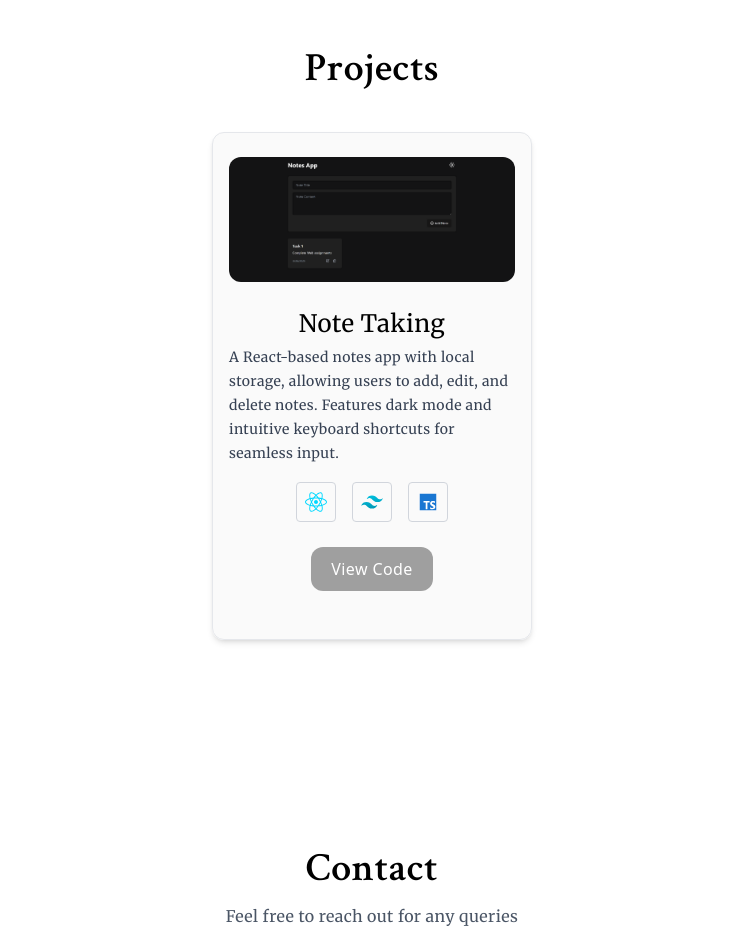
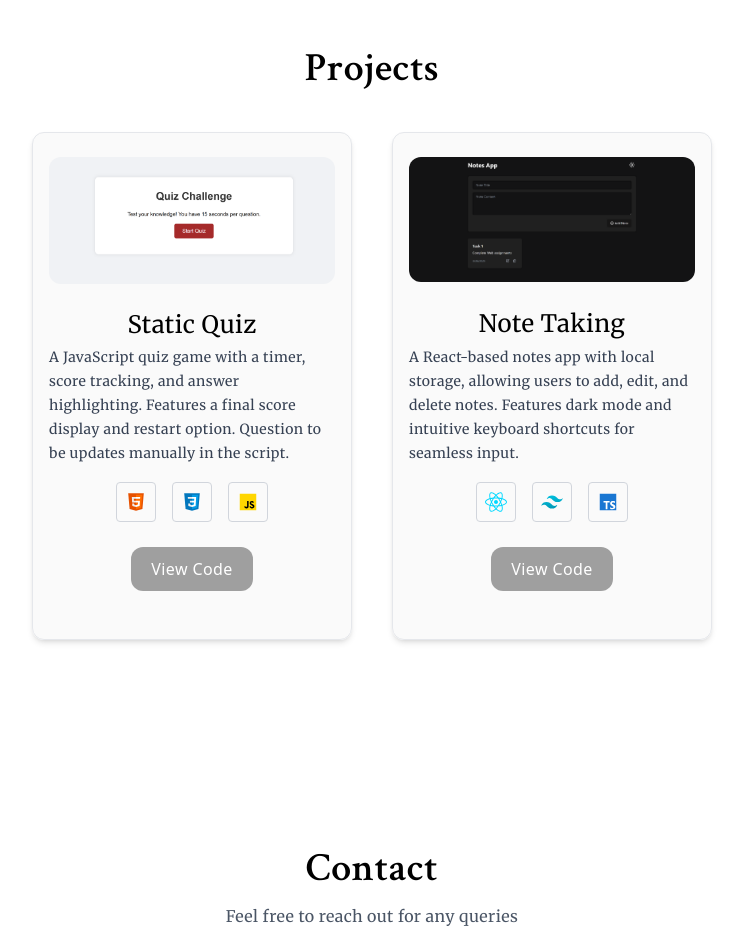
Before and after one commit to varshithpilli/portfolio, a Next.js app: page / in a window 1280 px wide. Shown: the part 2320-3249 px from the top of the page, without its empty margins (268-1011 px from the left). Built offline with nearby package versions, Linux system fonts and the light colour scheme.

Commit message:
Projects-2

```diff
--- a/app/components/Card.tsx
+++ b/app/components/Card.tsx
@@ -12,7 +12,7 @@ interface ProjectCardProps {
 const ProjectCard: React.FC<ProjectCardProps> = ({ image, title, desc, techStack, codeLink }) => {
     return (
         <div className='w-80 min-h-127 bg-[#f6f6f694] dark:bg-[#202020] border border-gray-200 dark:border-black rounded-xl px-4 py-6 flex flex-col justify-between hover:-translate-y-1.5 duration-200 shadow-md'>
-            <Image src={image} alt='' className='rounded-xl' />
+            <Image src={image} alt='' className='rounded-xl'/>
             <h3 className='mt-6 text-2xl text-center font-mw'>{title}</h3>
             <p className='leading-6 mt-1 text-gray-700 dark:text-gray-400 font-mw text-sm'>{desc}</p>
             <div className='mt-4 flex justify-center gap-4'>
--- a/app/components/Projects.tsx
+++ b/app/components/Projects.tsx
@@ -10,6 +10,18 @@ const Projects: React.FC = () => {
       <div className='w-11/12 md:w-3/4 flex flex-col md:flex-row justify-center items-center flex-wrap gap-10 mx-auto'>
 
         <ProjectCard
+          image={assets.quiz_app}
+          title='Static Quiz'
+          desc='A JavaScript quiz game with a timer, score tracking, and answer highlighting. Features a final score display and restart option. Question to be updates manually in the script.'
+          techStack={[
+            assets.html,
+            assets.css,
+            assets.js
+          ]}
+          codeLink='https://github.com/varshithpilli/quiz-app'
+        />
+
+        <ProjectCard
           image={assets.notes_app}
           title='Note Taking'
           desc='A React-based notes app with local storage, allowing users to add, edit, and delete notes. Features dark mode and intuitive keyboard shortcuts for seamless input.'
@@ -19,7 +31,7 @@ const Projects: React.FC = () => {
             assets.ts
           ]}
           codeLink='https://github.com/varshithpilli/notes-app'
-          />
+        />
 
       </div>
     </div>
--- a/assets/assets.ts
+++ b/assets/assets.ts
@@ -30,6 +30,7 @@ import graphics_icon from './graphics-icon.png';
 import right_arrow from './right-arrow.png';
 import favi from './apple-touch-icon.png'
 import git_white from './github_white.png'
+import quiz_app from './quiz-app.png'
 import git_black from './github_black.png'
 import send_icon from './send-icon.png';
 import right_arrow_bold from './right-arrow-bold.png';
@@ -111,6 +112,7 @@ export const assets = {
     x_black,
     x_white,
     c,
+    quiz_app,
     python,
     java,
     js,
```
Also changed, not shown: assets/quiz-app.png (added).
